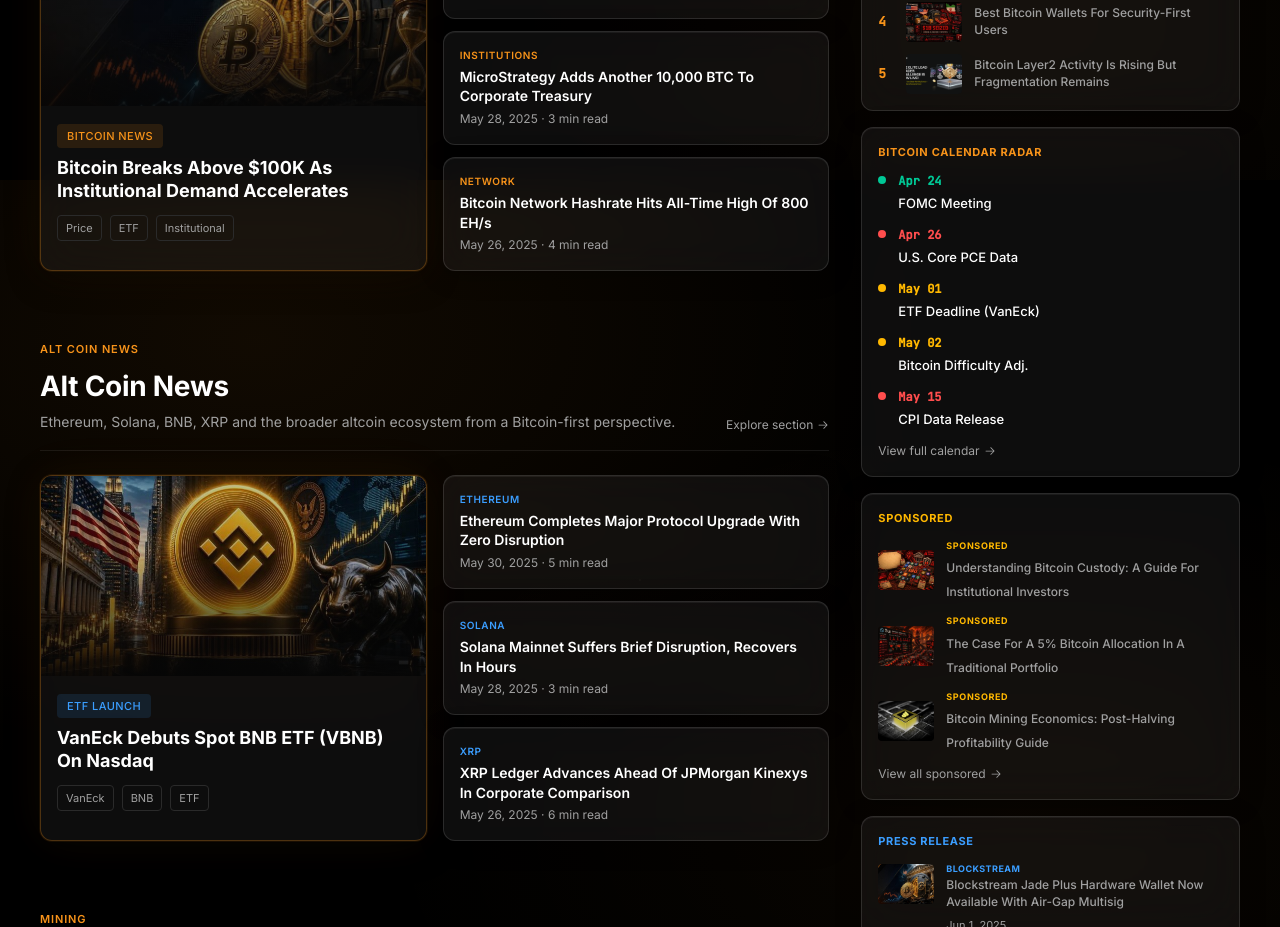
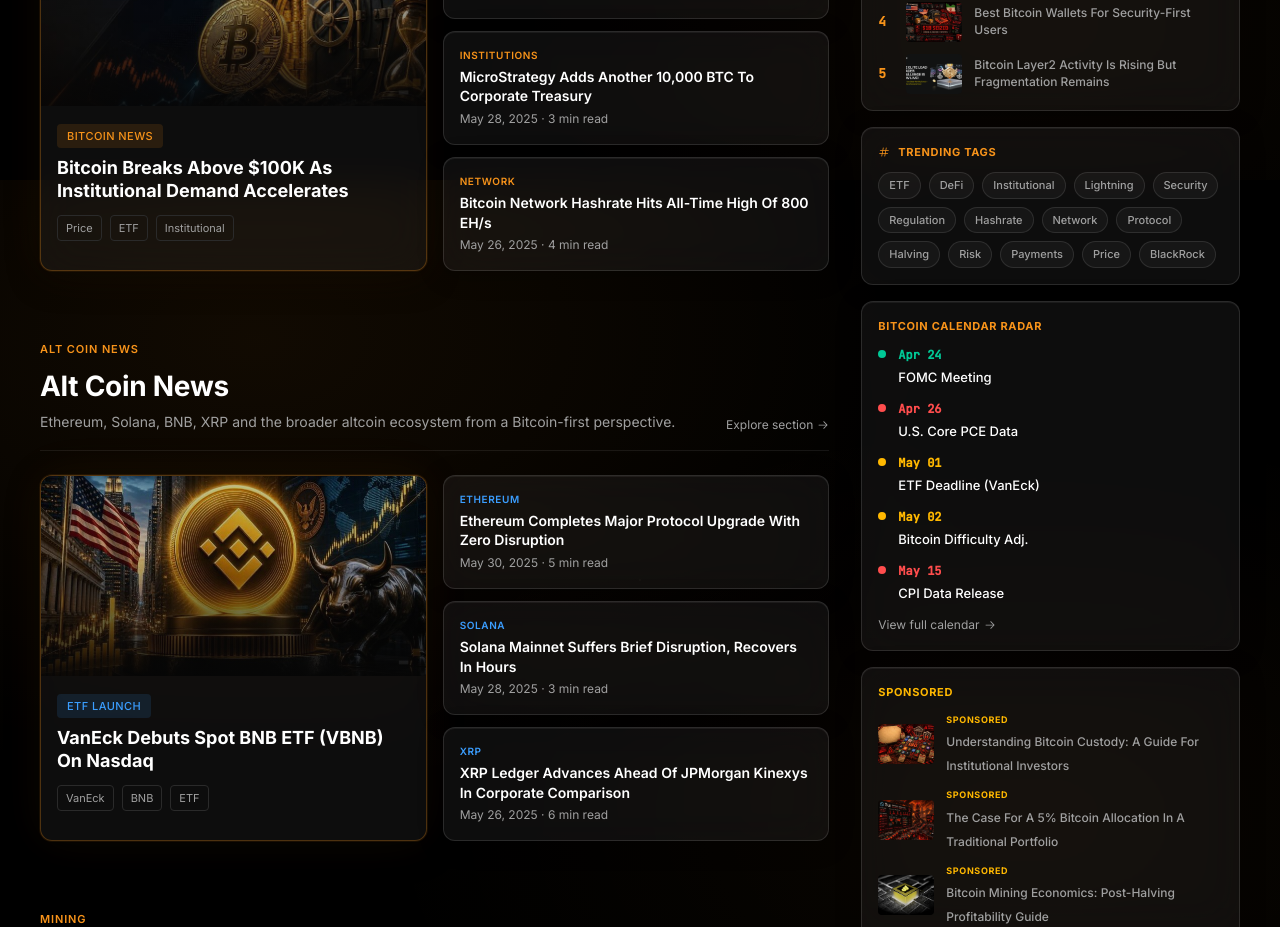
Before and after one commit to lequyn24-sudo/BitcoinInfonews, a Next.js app in the folder app/: page / in a window 1280 px wide. Shown: the part 1420-2347 px from the top of the page. Built offline with nearby package versions, Linux system fonts and the light colour scheme; no server answers.

Commit message:
feat: add Trending Tags box to sidebar (correct location)

```diff
--- a/app/src/components/layout/Sidebar.tsx
+++ b/app/src/components/layout/Sidebar.tsx
@@ -1,11 +1,20 @@
 'use client';
 
 import { mostReadArticles, calendarEvents, pressReleases, sidebarSponsored } from '@/lib/mock-data';
-import { ArrowRight } from '@phosphor-icons/react';
+import { allCategoryArticles } from '@/lib/mock-articles';
+import { ArrowRight, Hash } from '@phosphor-icons/react';
 import { useState } from 'react';
+
+// Collect + rank tags from all articles
+function getTrendingTags(limit = 14) {
+  const freq: Record<string, number> = {};
+  allCategoryArticles.forEach((a) => a.tags.forEach((t) => { freq[t] = (freq[t] ?? 0) + 1; }));
+  return Object.entries(freq).sort((a, b) => b[1] - a[1]).slice(0, limit).map(([tag]) => tag);
+}
 
 export function Sidebar() {
   const [email, setEmail] = useState('');
+  const trendingTags = getTrendingTags();
 
   return (
     <aside className="flex flex-col gap-4">
@@ -61,6 +70,42 @@
                 {article.title}
               </span>
             </a>
+          ))}
+        </div>
+      </div>
+
+      {/* Trending Tags */}
+      <div className="card-base">
+        <div className="flex items-center gap-2 mb-3">
+          <Hash size={12} color="#F7931A" />
+          <h3
+            style={{
+              fontSize: '11px',
+              fontWeight: 700,
+              letterSpacing: '0.06em',
+              textTransform: 'uppercase',
+              color: '#F7931A',
+            }}
+          >
+            Trending Tags
+          </h3>
+        </div>
+        <div className="flex flex-wrap gap-2">
+          {trendingTags.map((tag) => (
+            <span
+              key={tag}
+              className="cursor-pointer rounded-full transition-all duration-150 hover:text-amber"
+              style={{
+                fontSize: '11px',
+                fontWeight: 500,
+                padding: '4px 10px',
+                background: 'rgba(255,255,255,0.04)',
+                border: '1px solid rgba(255,255,255,0.10)',
+                color: '#A0A0A0',
+              }}
+            >
+              {tag}
+            </span>
           ))}
         </div>
       </div>
```
